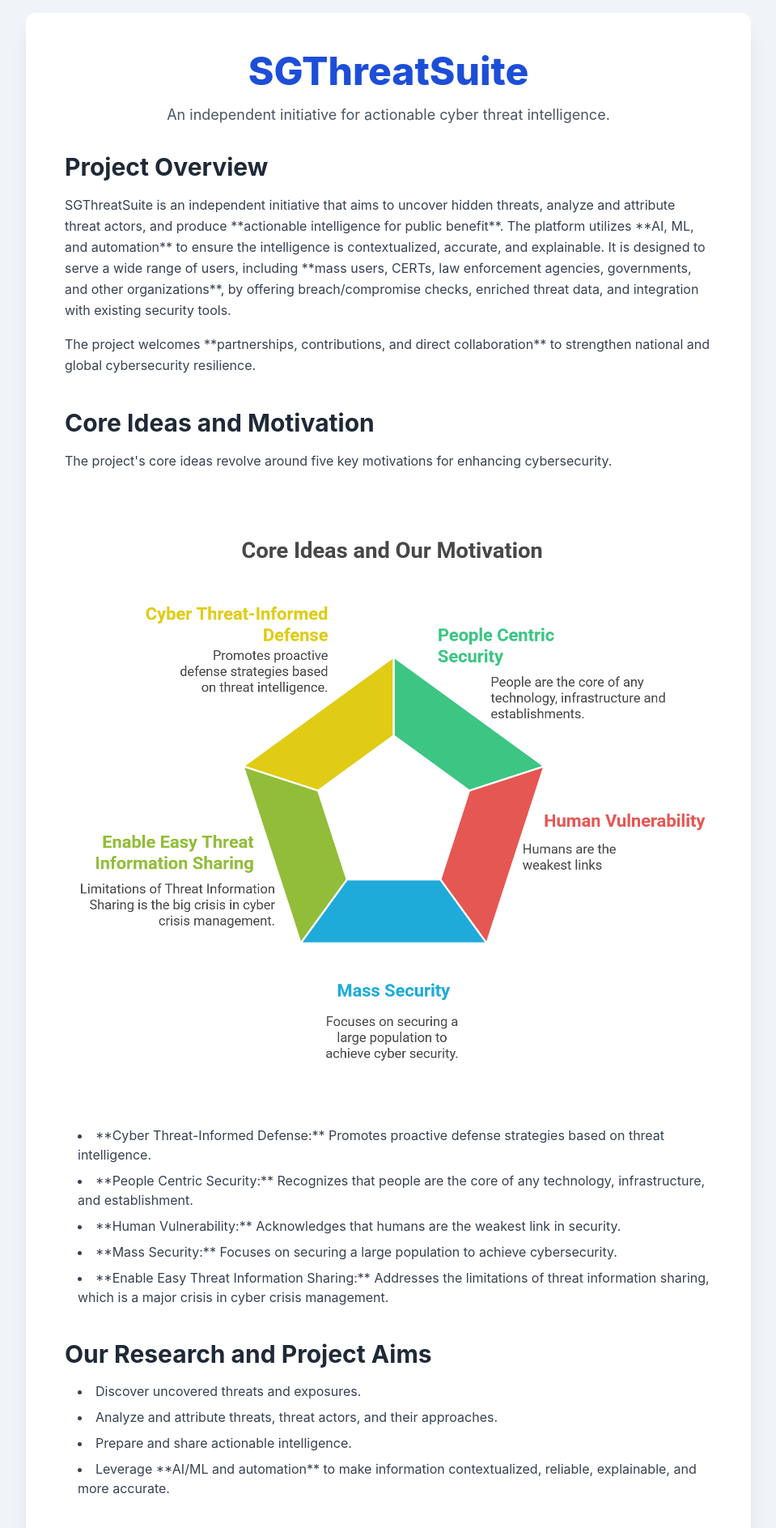
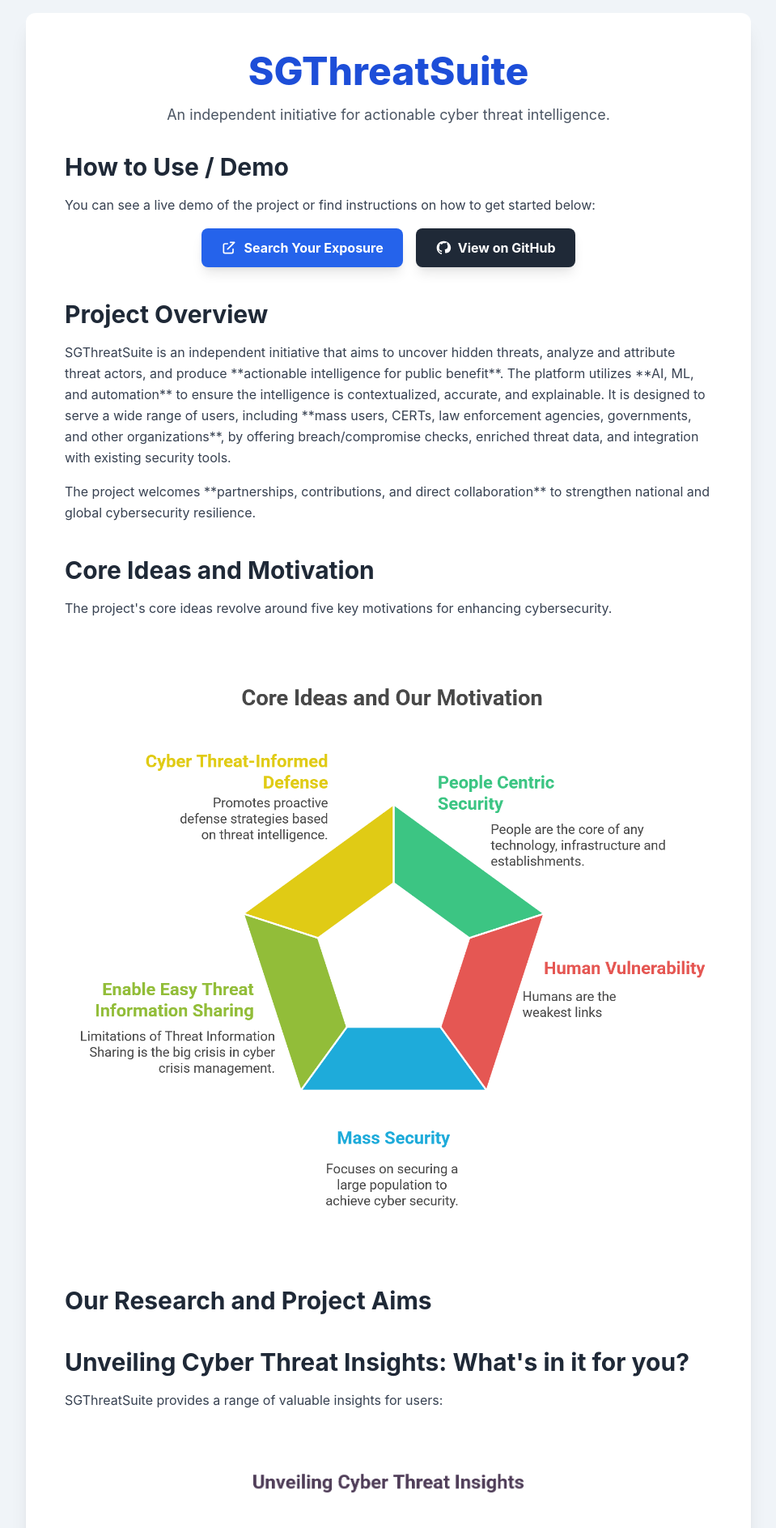
Before and after one commit to IntelEyes/SGThreatSuite, a plain HTML site: page index.html in a window 1280 px wide. Shown: the top 1887 px of the page at 81% size, without its empty margins (160-1119 px from the left). Drawn offline with nearby package versions, Linux system fonts and the light colour scheme.

Commit message:
index.html

```diff
--- a/index.html
+++ b/index.html
@@ -28,6 +28,26 @@
             <p class="text-lg text-gray-600">An independent initiative for actionable cyber threat intelligence.</p>
         </header>
 
+
+        <!-- How to Use / Demo Section -->
+        <section class="mb-10">
+            <h2 class="text-3xl font-bold text-gray-800 mb-4">How to Use / Demo</h2>
+            <p class="text-gray-700 leading-relaxed mb-4">
+                You can see a live demo of the project or find instructions on how to get started below:
+            </p>
+            <div class="flex flex-col md:flex-row justify-center items-center space-y-4 md:space-y-0 md:space-x-4">
+                <a href="https://cti.secopsgarage.com" target="_blank" rel="noopener noreferrer"
+                   class="bg-blue-600 hover:bg-blue-700 text-white font-bold py-3 px-6 rounded-lg shadow-lg transition duration-300 ease-in-out transform hover:scale-105 flex items-center">
+                    <svg class="w-5 h-5 mr-2" fill="none" stroke="currentColor" viewBox="0 0 24 24" xmlns="http://www.w3.org/2000/svg"><path stroke-linecap="round" stroke-linejoin="round" stroke-width="2" d="M10 6H6a2 2 0 00-2 2v10a2 2 0 002 2h10a2 2 0 002-2v-4M14 4h6m0 0l-6 6M20 4L10 14"></path></svg>
+                    Search Your Exposure
+                </a>
+                <a href="https://github.com/IntelEyes/SGThreatSuite" target="_blank" rel="noopener noreferrer"
+                   class="bg-gray-800 hover:bg-gray-900 text-white font-bold py-3 px-6 rounded-lg shadow-lg transition duration-300 ease-in-out transform hover:scale-105 flex items-center">
+                    <svg class="w-5 h-5 mr-2" fill="currentColor" viewBox="0 0 24 24" xmlns="http://www.w3.org/2000/svg"><path fill-rule="evenodd" d="M12 2C6.477 2 2 6.477 2 12c0 4.419 2.865 8.166 6.839 9.504.5.092.682-.217.682-.483 0-.237-.009-.868-.013-1.703-2.782.605-3.369-1.343-3.369-1.343-.454-1.156-1.11-1.464-1.11-1.464-.908-.62.069-.608.069-.608 1.003.07 1.531 1.032 1.531 1.032.892 1.529 2.341 1.089 2.91.832.092-.647.35-1.089.636-1.338-2.22-.253-4.555-1.11-4.555-4.942 0-1.092.39-1.983 1.029-2.682-.103-.253-.446-1.272.098-2.65 0 0 .84-.268 2.75 1.022A9.687 9.087 0 0112 5.042c.85.004 1.701.113 2.503.333 1.909-1.29 2.747-1.022 2.747-1.022.546 1.379.202 2.398.099 2.65.64.699 1.029 1.59 1.029 2.682 0 3.843-2.339 4.686-4.566 4.935.359.307.678.915.678 1.846 0 1.33-.012 2.41-.012 2.737 0 .267.18.576.688.483C20.137 20.166 23 16.419 23 12c0-5.523-4.477-10-10-10z" clip-rule="evenodd"></path></svg>
+                    View on GitHub
+                </a>
+            </div>
+        </section>
         <!-- Project Overview Section -->
         <section class="mb-10">
             <h2 class="text-3xl font-bold text-gray-800 mb-4">Project Overview</h2>
@@ -48,24 +68,11 @@
             <div class="flex justify-center mb-6">
                 <img src="https://raw.githubusercontent.com/IntelEyes/SGThreatSuite/main/ideas.png" alt="Diagram showing the core ideas and motivations of SGThreatSuite, including Cyber Threat-Informed Defense, People Centric Security, Human Vulnerability, Mass Security, and Enable Easy Threat Information Sharing." class="max-w-full h-auto">
             </div>
-            <ul class="list-disc list-inside text-gray-700 space-y-2 pl-4">
-                <li>**Cyber Threat-Informed Defense:** Promotes proactive defense strategies based on threat intelligence.</li>
-                <li>**People Centric Security:** Recognizes that people are the core of any technology, infrastructure, and establishment.</li>
-                <li>**Human Vulnerability:** Acknowledges that humans are the weakest link in security.</li>
-                <li>**Mass Security:** Focuses on securing a large population to achieve cybersecurity.</li>
-                <li>**Enable Easy Threat Information Sharing:** Addresses the limitations of threat information sharing, which is a major crisis in cyber crisis management.</li>
-            </ul>
         </section>
 
         <!-- Research and Project Aims Section -->
         <section class="mb-10">
             <h2 class="text-3xl font-bold text-gray-800 mb-4">Our Research and Project Aims</h2>
-            <ul class="list-disc list-inside text-gray-700 space-y-2 pl-4">
-                <li>Discover uncovered threats and exposures.</li>
-                <li>Analyze and attribute threats, threat actors, and their approaches.</li>
-                <li>Prepare and share actionable intelligence.</li>
-                <li>Leverage **AI/ML and automation** to make information contextualized, reliable, explainable, and more accurate.</li>
-            </ul>
         </section>
 
         <!-- Unveiling Cyber Threat Insights Section -->
@@ -96,36 +103,7 @@
             <div class="flex justify-center mb-6">
                 <img src="https://raw.githubusercontent.com/IntelEyes/SGThreatSuite/main/who%20can%20use.png" alt="Diagram showing the different user groups of SGThreatSuite and their specific use cases, including MSSPs, National CERTs, Governments, Security Vendors, and Mass People." class="max-w-full h-auto">
             </div>
-            <ul class="list-disc list-inside text-gray-700 space-y-2 pl-4">
-                <li>**MSSP:** For protecting customer digital assets.</li>
-                <li>**National CERTs, LEA:** For detecting and investigating national infrastructure threats, cybercrime, and aiding in incident response.</li>
-                <li>**Govt. & Other Org:** For identifying internal network compromises and unwanted exposures.</li>
-                <li>**Security Vendors:** For enhancing security products with threat data integration.</li>
-                <li>**Mass People:** For individuals to check for compromised identities and assets.</li>
-            </ul>
         </section>
-
-        <!-- How to Use / Demo Section -->
-        <section class="mb-10">
-            <h2 class="text-3xl font-bold text-gray-800 mb-4">How to Use / Demo</h2>
-            <p class="text-gray-700 leading-relaxed mb-4">
-                You can see a live demo of the project or find instructions on how to get started below:
-            </p>
-            <div class="flex flex-col md:flex-row justify-center items-center space-y-4 md:space-y-0 md:space-x-4">
-                <a href="https://cti.secopsgarage.com" target="_blank" rel="noopener noreferrer"
-                   class="bg-blue-600 hover:bg-blue-700 text-white font-bold py-3 px-6 rounded-lg shadow-lg transition duration-300 ease-in-out transform hover:scale-105 flex items-center">
-                    <svg class="w-5 h-5 mr-2" fill="none" stroke="currentColor" viewBox="0 0 24 24" xmlns="http://www.w3.org/2000/svg"><path stroke-linecap="round" stroke-linejoin="round" stroke-width="2" d="M10 6H6a2 2 0 00-2 2v10a2 2 0 002 2h10a2 2 0 002-2v-4M14 4h6m0 0l-6 6M20 4L10 14"></path></svg>
-                    Search Your Exposure
-                </a>
-                <a href="https://github.com/IntelEyes/SGThreatSuite" target="_blank" rel="noopener noreferrer"
-                   class="bg-gray-800 hover:bg-gray-900 text-white font-bold py-3 px-6 rounded-lg shadow-lg transition duration-300 ease-in-out transform hover:scale-105 flex items-center">
-                    <svg class="w-5 h-5 mr-2" fill="currentColor" viewBox="0 0 24 24" xmlns="http://www.w3.org/2000/svg"><path fill-rule="evenodd" d="M12 2C6.477 2 2 6.477 2 12c0 4.419 2.865 8.166 6.839 9.504.5.092.682-.217.682-.483 0-.237-.009-.868-.013-1.703-2.782.605-3.369-1.343-3.369-1.343-.454-1.156-1.11-1.464-1.11-1.464-.908-.62.069-.608.069-.608 1.003.07 1.531 1.032 1.531 1.032.892 1.529 2.341 1.089 2.91.832.092-.647.35-1.089.636-1.338-2.22-.253-4.555-1.11-4.555-4.942 0-1.092.39-1.983 1.029-2.682-.103-.253-.446-1.272.098-2.65 0 0 .84-.268 2.75 1.022A9.687 9.087 0 0112 5.042c.85.004 1.701.113 2.503.333 1.909-1.29 2.747-1.022 2.747-1.022.546 1.379.202 2.398.099 2.65.64.699 1.029 1.59 1.029 2.682 0 3.843-2.339 4.686-4.566 4.935.359.307.678.915.678 1.846 0 1.33-.012 2.41-.012 2.737 0 .267.18.576.688.483C20.137 20.166 23 16.419 23 12c0-5.523-4.477-10-10-10z" clip-rule="evenodd"></path></svg>
-                    View on GitHub
-                </a>
-            </div>
-        </section>
-
-
         <!-- Ongoing Tasks Section -->
         <section class="mb-10">
             <h2 class="text-3xl font-bold text-gray-800 mb-4">Ongoing Tasks</h2>
```
